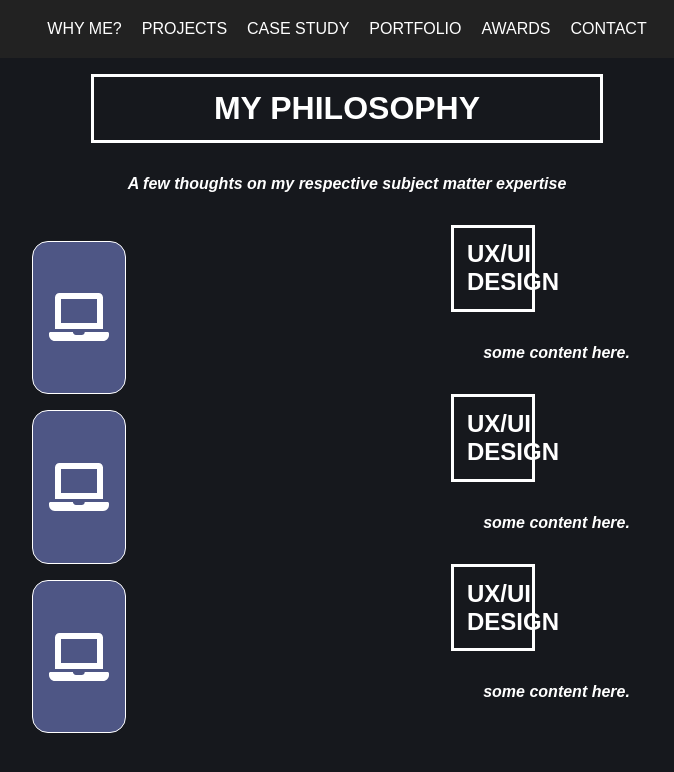
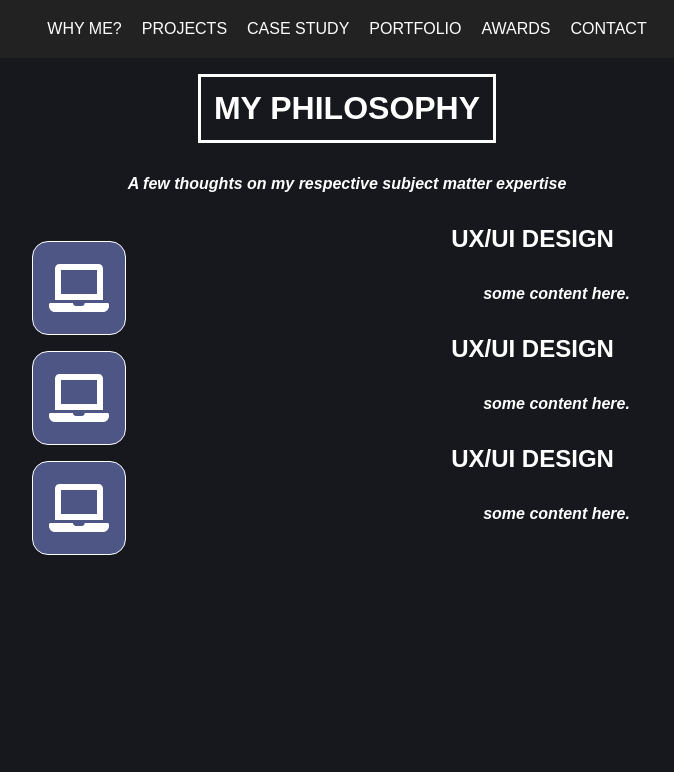
Before and after one commit to jayoharedee/assignment, a React app: page /whyme in a window 1280 px wide. Shown: the top 772 px of the page, without its empty margins (293-967 px from the left). Built offline with nearby package versions, Linux system fonts and the light colour scheme.

Commit message:
bug fix for first header tag

```diff
--- a/src/js/components/whyme/style.scss
+++ b/src/js/components/whyme/style.scss
@@ -4,9 +4,8 @@
   justify-content: space-evenly;
   margin-top: 1rem;
 
-  h1 {
+  > h1 {
     color: white;
-    width: 40%;
     border: 0.2rem solid white;
     padding: 0.8rem;
     text-align: center;
```
